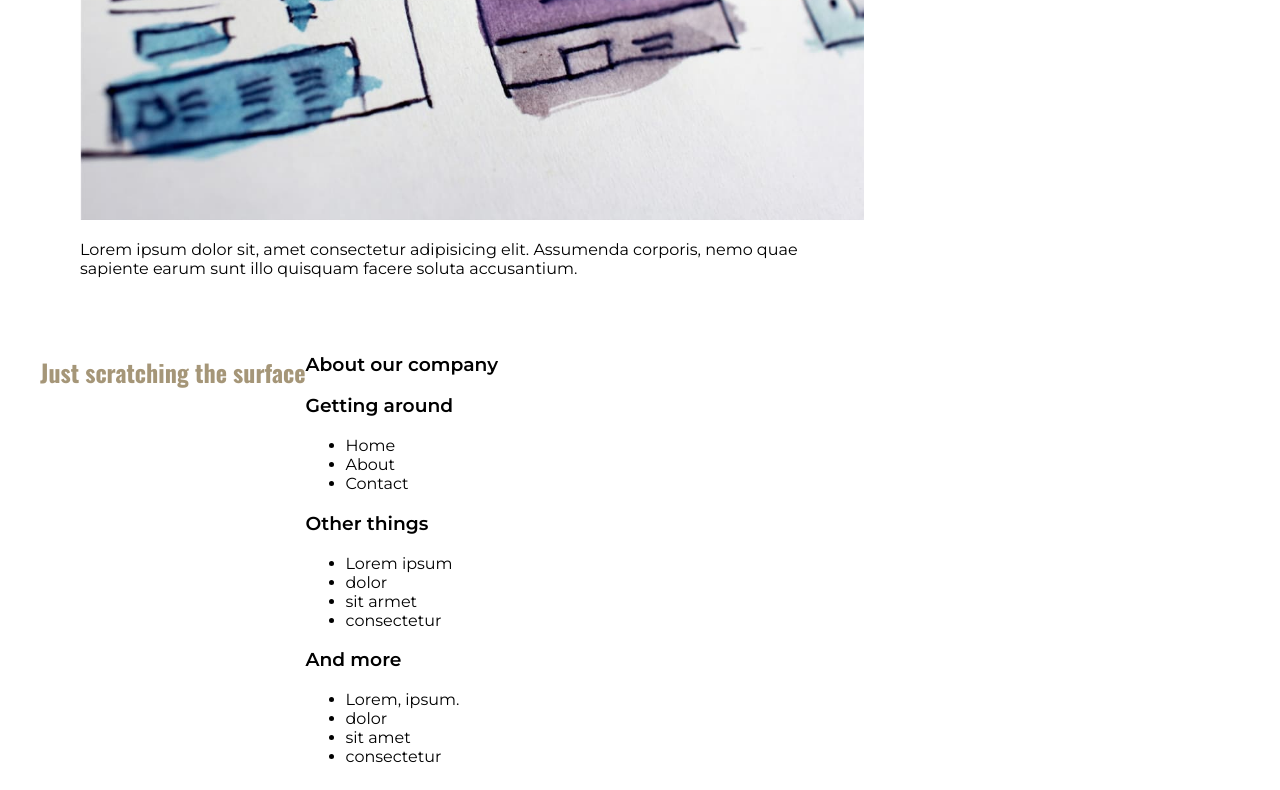
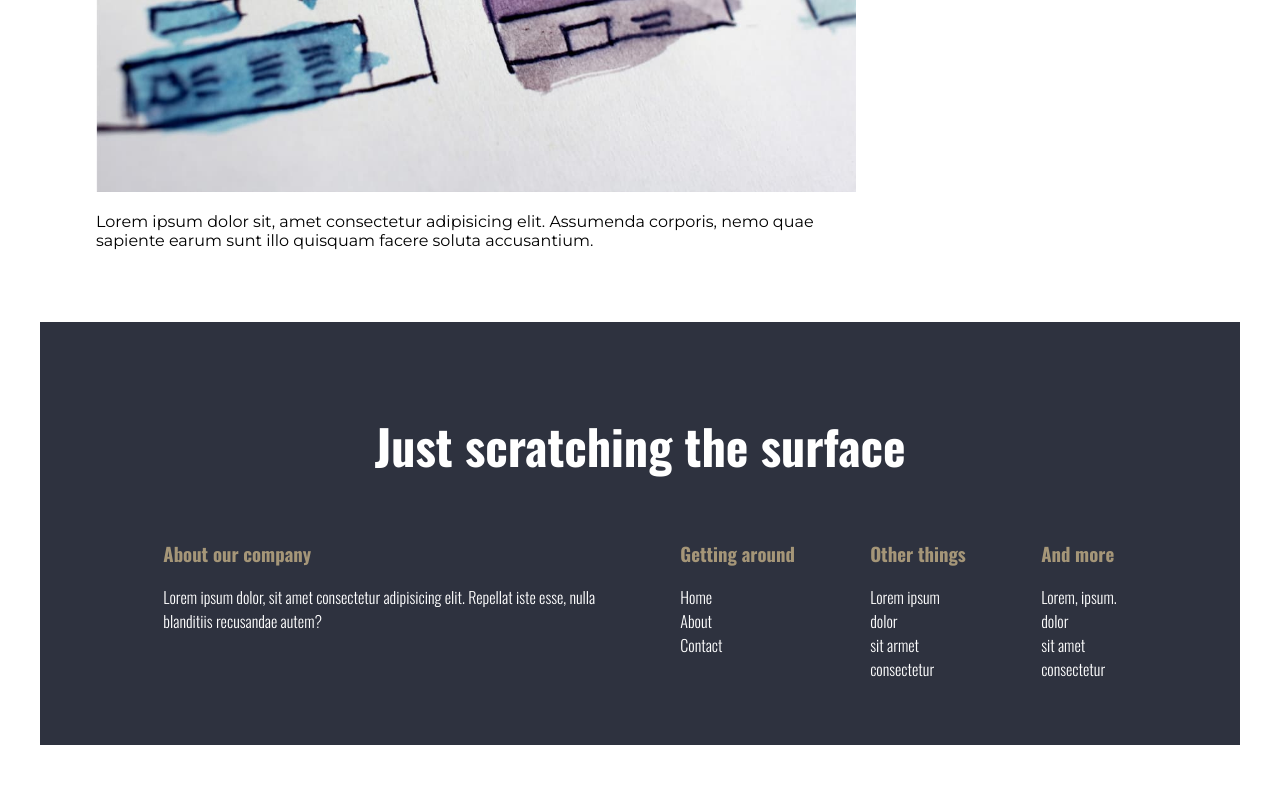
Before and after one commit to AlicjaCrave/final-challenge, a plain HTML site: page index.html in a window 1280 px wide. Shown: the part 1249-2039 px from the top of the page. After the commit the page ends 2002 px from the top, so only its background shows below. Drawn offline with nearby package versions, Linux system fonts and the light colour scheme.

Commit message:
footer ok

```diff
--- a/index.html
+++ b/index.html
@@ -5,6 +5,7 @@
     <meta charset="UTF-8">
     <meta http-equiv="X-UA-Compatible" content="IE=edge">
     <meta name="viewport" content="width=device-width, initial-scale=1.0">
+
     <link rel="stylesheet" href="style.css">
     <link rel="preconnect" href="https://fonts.gstatic.com">
     <link href="https://fonts.googleapis.com/css2?family=Oswald:wght@200;300;700&display=swap" rel="stylesheet">
@@ -92,12 +93,18 @@
 
                 </div>
         </section>
+
         <footer class="footer">
             <h2 class="footer-h2">Just scratching the surface</h2>
-            <div class="footer-information">
+            <div class="footer-container">
+
+
+
                 <div class="about">
                     <h3>About our company</h3>
-                    <p></p>
+                    <p>Lorem ipsum dolor, sit amet consectetur adipisicing elit. Repellat iste esse, nulla
+                        blanditiis
+                        recusandae autem?</p>
                 </div>
                 <div class="around">
                     <h3>Getting around</h3>
@@ -125,6 +132,7 @@
                         <li>consectetur</li>
                     </ul>
                 </div>
+
             </div>
         </footer>
     </div>
--- /dev/null
+++ b/reset.css
@@ -0,0 +1,48 @@
+/* http://meyerweb.com/eric/tools/css/reset/
+   v2.0 | 20110126
+   License: none (public domain)
+*/
+
+html, body, div, span, applet, object, iframe,
+h1, h2, h3, h4, h5, h6, p, blockquote, pre,
+a, abbr, acronym, address, big, cite, code,
+del, dfn, em, img, ins, kbd, q, s, samp,
+small, strike, strong, sub, sup, tt, var,
+b, u, i, center,
+dl, dt, dd, ol, ul, li,
+fieldset, form, label, legend,
+table, caption, tbody, tfoot, thead, tr, th, td,
+article, aside, canvas, details, embed,
+figure, figcaption, footer, header, hgroup,
+menu, nav, output, ruby, section, summary,
+time, mark, audio, video {
+	margin: 0;
+	padding: 0;
+	border: 0;
+	font-size: 100%;
+	font: inherit;
+	vertical-align: baseline;
+}
+/* HTML5 display-role reset for older browsers */
+article, aside, details, figcaption, figure,
+footer, header, hgroup, menu, nav, section {
+	display: block;
+}
+body {
+	line-height: 1;
+}
+ol, ul {
+	list-style: none;
+}
+blockquote, q {
+	quotes: none;
+}
+blockquote:before, blockquote:after,
+q:before, q:after {
+	content: '';
+	content: none;
+}
+table {
+	border-collapse: collapse;
+	border-spacing: 0;
+}
--- a/style.css
+++ b/style.css
@@ -12,7 +12,8 @@
     --little-gap: 0.5rem;
     --medium-gap: 1rem ;
     --big-gap: 1.5rem ;
-    --huge-gap: 2rem;
+    --bigger-gap: 2rem;
+    --huge-gap: 3rem;
 }
 
 .container{
@@ -20,23 +21,28 @@
     margin: auto;
     font-family: var(--main-font);
 }
+
 .nav{
     display: flex;
     background-color: #2E323F;
     color: var(--bright-color);
-    justify-content: space-around;
+    justify-content: space-evenly;
     align-items: center;
 }
+
+
 .primary-list a{
     display: flex;
     color: var(--bright-color);
     text-decoration: none;
+    font-family: var(--accent-font);
     text-transform: uppercase;
     display: inline;
-    padding: var(--medium-gap);
-    font-family: var(--accent-font);
     font-weight: bold;
-}
+    align-items: center;
+    padding: var(--big-gap);
+ }
+
 
 img{
     width: 100%;
@@ -44,12 +50,12 @@ img{
 
 .logo{
     font-weight: bold;
-    font-size: var(--huge-gap);
+    font-size: var(--big-gap);
 }
 
 .primary-list .button {
     background-color: var(--accent-color);
-    border-radius: 20px;
+    border-radius: 100px;
     padding: var(--little-gap);
 }
 
@@ -77,7 +83,7 @@ h2{
 
 }
 .hero-text{
-
+    align-self: flex-end;
 
 }
 .hero-button{
@@ -87,6 +93,8 @@ h2{
     text-transform: uppercase;
     font-size: 1.5rem;
     font-family: var(--accent-font);
+    font-weight:bold;
+    display: inline-flex;
 }
 .col{
     display: column;
@@ -98,11 +106,13 @@ h2{
 
 .col+.col{
     margin-left: 2rem;
+
 }
 
 .column{
     align-items: flex-end;
 }
+
 
 .one{
     display: flex;
@@ -142,12 +152,41 @@ h2{
 }
 
 .footer{
+    background-color: var(--darkest-color);
+    padding: var(--huge-gap);
+
+}
+.footer-container{
     display: flex;
+
 }
 
 .footer-h2{
+    text-align: center;
+    font-size: var(--huge-gap);
+    color: var(--bright-color);
+}
+
+.about{
+    width: 40%;
+}
+
+
+.footer-container {
+    color: var(--accent-color);
+    font-family: var(--accent-font);
+    justify-content: space-evenly;
 
 }
-.footer h3{
+
+.footer-container div p,ul li{
+    color: var(--bright-color);
 
 }
+
+.footer-container div ul {
+    padding: 0;
+    list-style: none;
+    line-height: var(--big-gap);
+
+}
```
